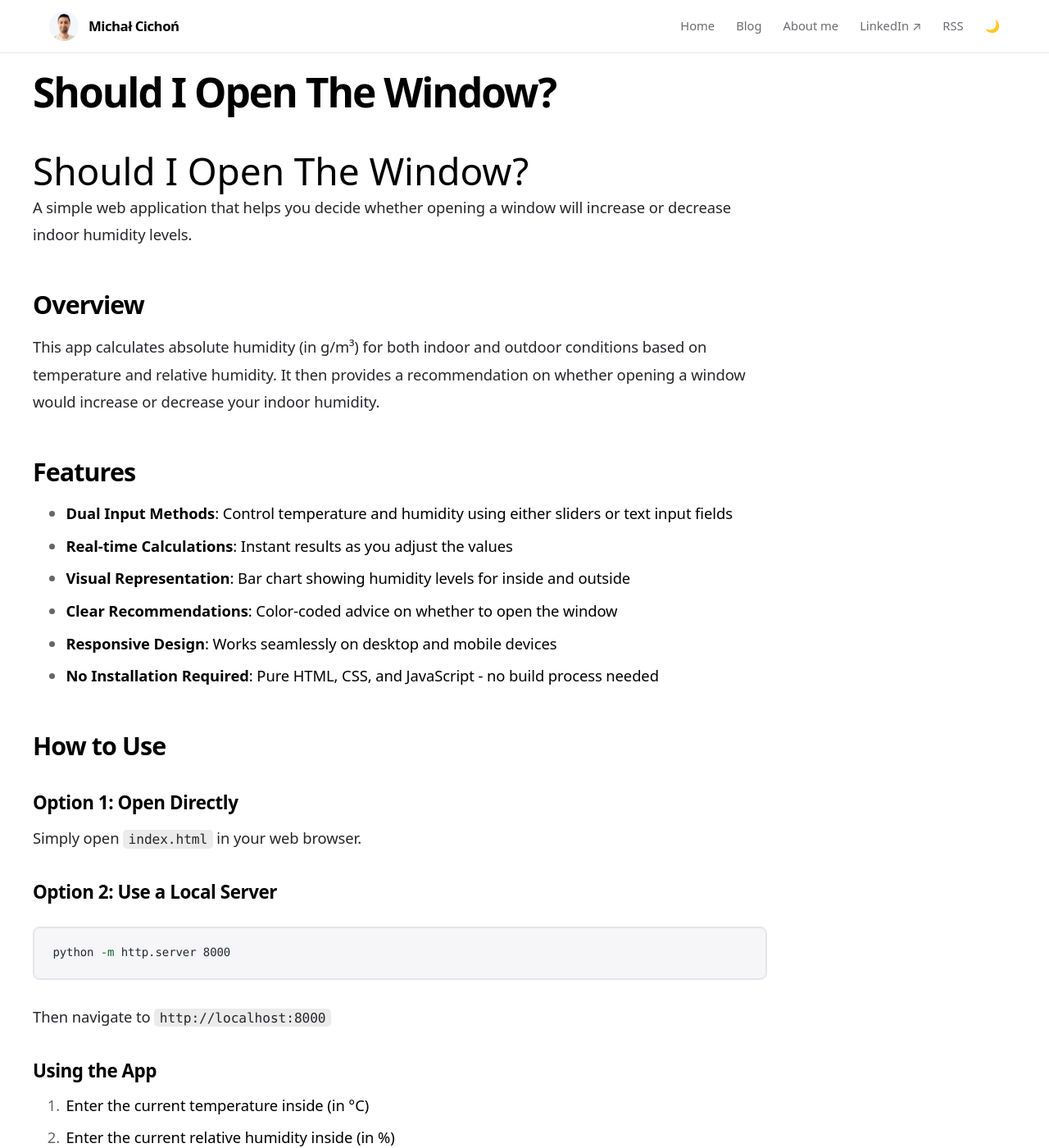
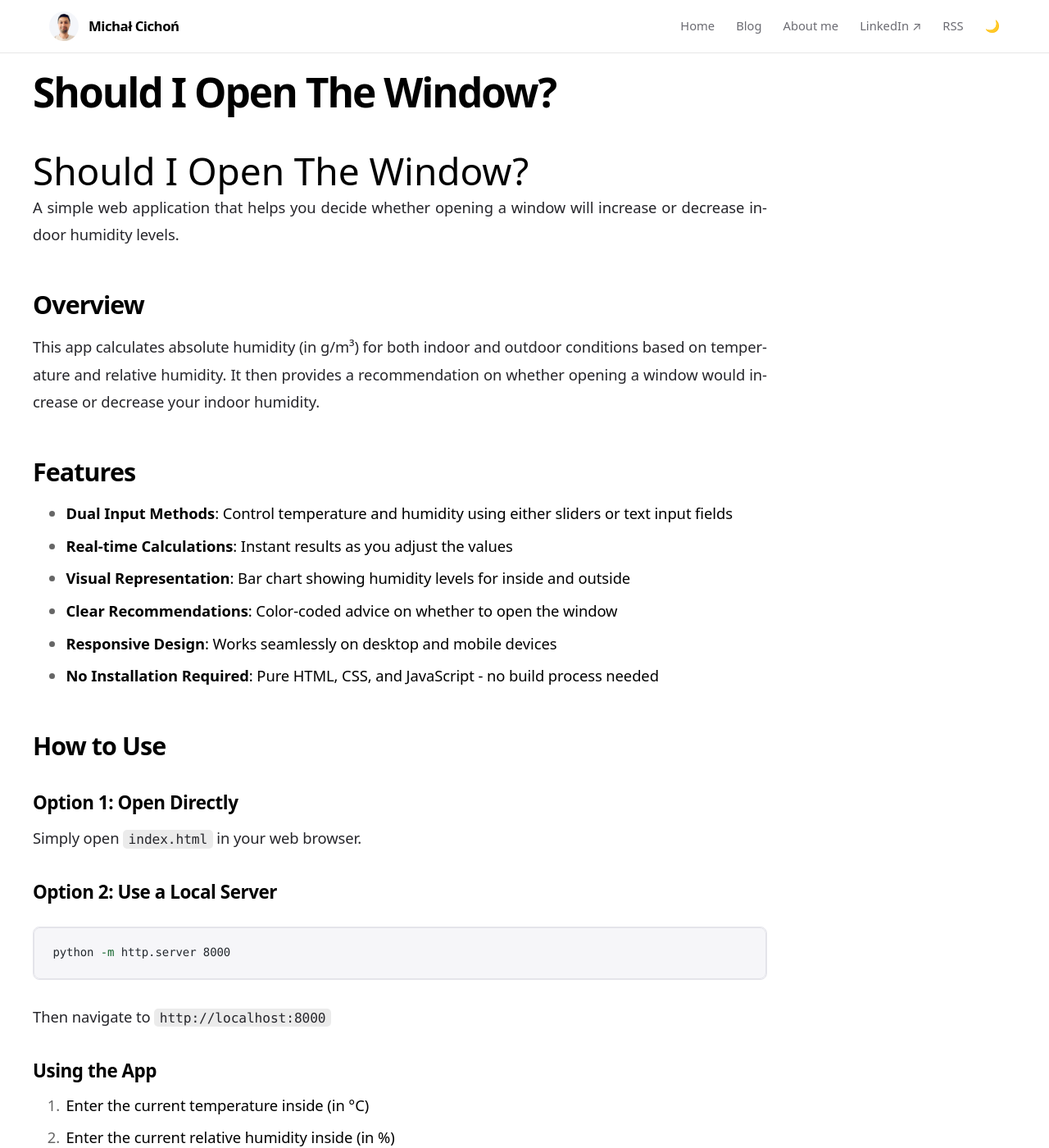
Before and after one commit to michalcichon/michalcichon.github.io, a Jekyll site: the page built from humidity-app/README.md, in a window 1280 px wide and 1400 px high. Shown: the whole window at 82% size. Built offline with Jekyll 4.4.1, drawn with Linux system fonts in a browser that asks for light colours; our own code applies the rules of GitHub Pages for plain Markdown files.

Commit message:
Justify and hyphenate post paragraphs
Co-Authored-By: Claude Sonnet 5.5 <noreply@anthropic.com>

```diff
--- a/css/main.css
+++ b/css/main.css
@@ -271,6 +271,7 @@ p {
   margin-bottom: 17px;
   color: #222;
   text-align: justify;
+  hyphens: auto;
 }
 
 .technologies {
@@ -1168,7 +1169,7 @@ html[data-theme="dark"] {
 
 /* ---- Blog post readability ---- */
 #main-space article.post { max-width: 56rem; line-height: 1.75; }
-#main-space article.post .post-content p { text-align: left; margin: 0 0 1.2em; }
+#main-space article.post .post-content p { text-align: justify; margin: 0 0 1.2em; }
 #main-space article.post .post-content h2 { margin: 2em 0 .6em; font-size: 170%; }
 #main-space article.post .post-content h3 { margin: 1.6em 0 .5em; font-size: 135%; }
 #main-space article.post .post-content ul,
```
Also changed, not shown: css/main.min.css.
